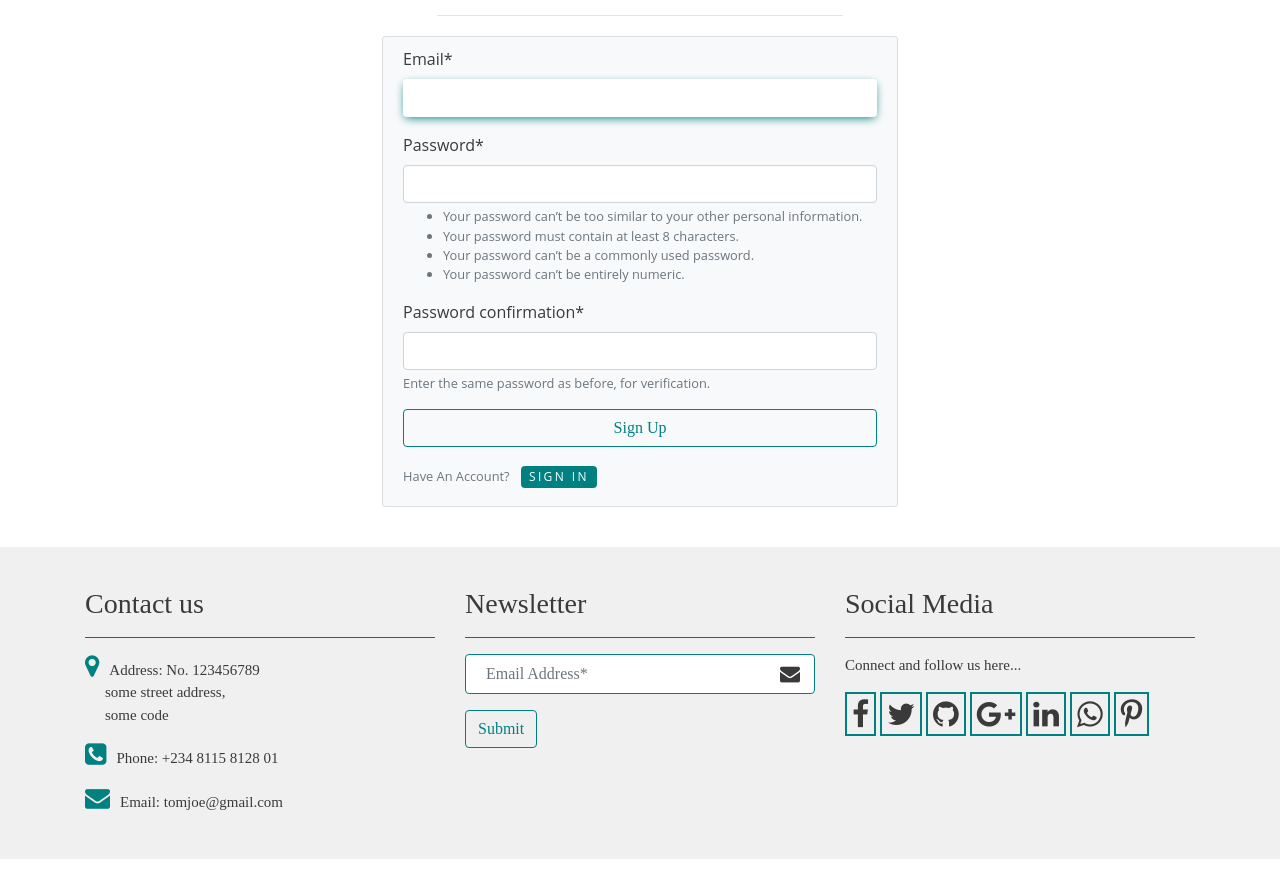
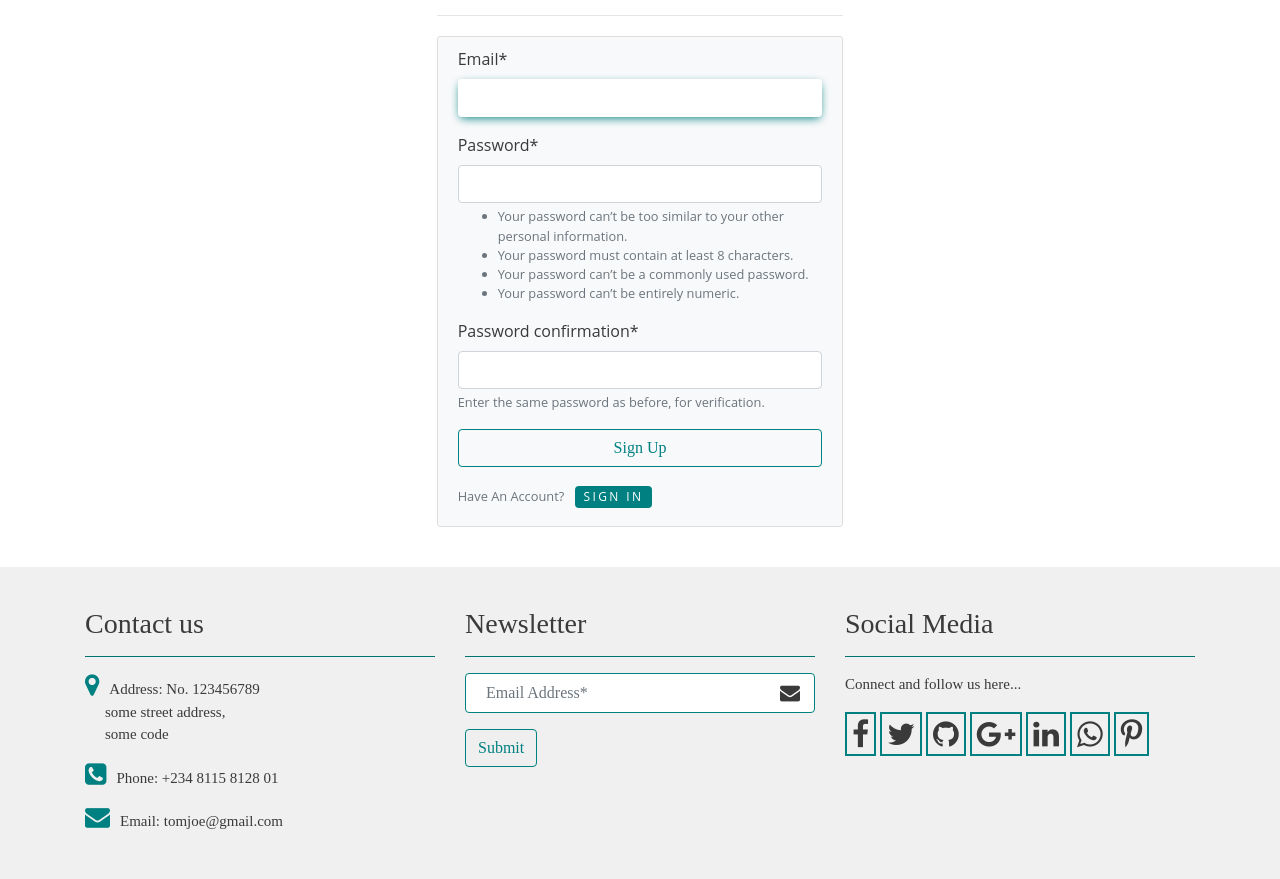
Before and after one commit to Assister2/BuyEazy_Secure, a Django app: page /register/ in a window 1280 px wide. Shown: the part 111-990 px from the top of the page. Run offline with Django 3.2, Linux system fonts and the light colour scheme; some libraries are stand-ins or nearby versions.

Commit message:
changed column size

```diff
--- a/users/templates/registration/register.html
+++ b/users/templates/registration/register.html
@@ -14,7 +14,7 @@
 </div>
 
 <div class="row">
-    <div class="col-md-5 mx-auto my-auto">
+    <div class="col-md-4 mx-auto my-auto">
         <div class="content-section mt-1 bg-light">
             <form method="POST">
                 {% csrf_token %}
```
